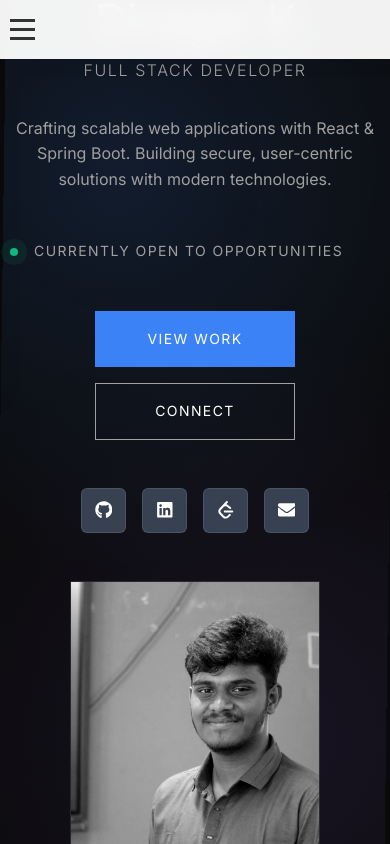
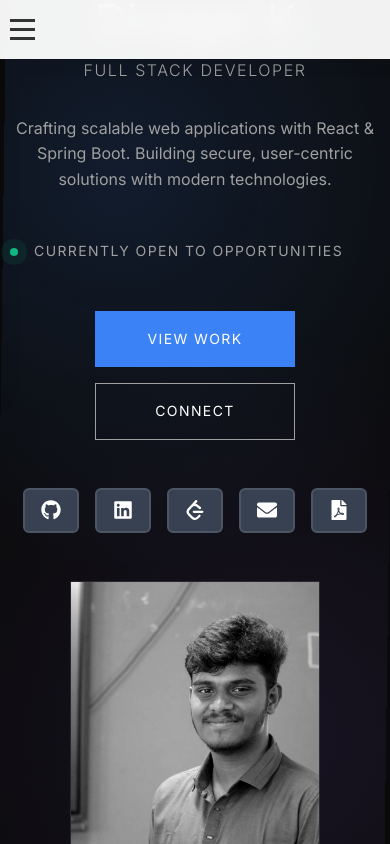
Before and after one commit to Divagarkathiresan/Portfolio, a React (Create React App) app in the folder frontend/: page / in a window 390 px wide. Shown: the top 844 px of the page. Built offline with nearby package versions, Linux system fonts and the light colour scheme.

Commit message:
Added resume

```diff
--- a/frontend/src/components/Contact.js
+++ b/frontend/src/components/Contact.js
@@ -136,17 +136,6 @@ const Contact = () => {
                 </div>
               </div>
             </div>
-            <div className="social-links">
-              <a href="https://github.com/Divagarkathiresan" target="_blank" rel="noopener noreferrer">
-                <FaGithub />
-              </a>
-              <a href="https://www.linkedin.com/in/divagar-kathiresan-a789352a0" target="_blank" rel="noopener noreferrer">
-                <FaLinkedin />
-              </a>
-              <a href="https://leetcode.com/u/Divagar_k/" target="_blank" rel="noopener noreferrer">
-                <SiLeetcode />
-              </a>
-            </div>
           </div>
           <form className="contact-form animate-on-scroll from-right" onSubmit={handleSubmit}>
             <div className="form-group">
--- a/frontend/src/components/Footer.css
+++ b/frontend/src/components/Footer.css
@@ -73,6 +73,6 @@
   }
 
   .footer-social {
-    justify-self: center;
+    justify-self:end;
   }
 }
--- a/frontend/src/components/Hero.css
+++ b/frontend/src/components/Hero.css
@@ -108,22 +108,28 @@
 
 .social-links {
   display: flex;
-  gap: var(--spacing-md);
+  gap: 1.25rem;
 }
 
 .social-links a {
-  display: flex;
+  display: inline-flex;
   align-items: center;
   justify-content: center;
-  width: 48px;
-  height: 48px;
-  background: transparent;
-  color: var(--color-text-secondary);
-  border: 1px solid rgba(255, 255, 255, 0.1);
-  font-size: var(--font-size-lg);
-  transition: all 0.4s cubic-bezier(0.16, 1, 0.3, 1);
+  width: 70px;
+  height: 70px;
+  padding: 0;
+  background: #374151;
+  color: var(--color-text-primary);
+  border: 2px solid #4b5563;
+  border-radius: 12px;
   position: relative;
   overflow: hidden;
+  text-decoration: none;
+  white-space: nowrap;
+  transition: width 0.45s cubic-bezier(0.16, 1, 0.3, 1),
+              color 0.4s cubic-bezier(0.16, 1, 0.3, 1),
+              border-color 0.4s cubic-bezier(0.16, 1, 0.3, 1),
+              transform 0.4s cubic-bezier(0.16, 1, 0.3, 1);
 }
 
 .social-links a::before {
@@ -136,21 +142,76 @@
   background: var(--color-accent);
   transform: translateY(100%);
   transition: transform 0.4s cubic-bezier(0.16, 1, 0.3, 1);
+  z-index: 0;
 }
 
 .social-links a:hover::before {
   transform: translateY(0);
 }
 
-.social-links a:hover {
+.social-links a:hover,
+.social-links a:focus-visible {
+  width: 120px;
   color: var(--color-text-primary);
   border-color: var(--color-accent);
   transform: translateY(-2px);
 }
 
+.social-icon {
+  display: flex;
+  align-items: center;
+  justify-content: center;
+  position: absolute;
+  inset: 0;
+  transition: opacity 0.25s ease, transform 0.45s cubic-bezier(0.16, 1, 0.3, 1);
+  z-index: 1;
+}
+
+.social-label {
+  display: flex;
+  align-items: center;
+  justify-content: center;
+  position: absolute;
+  inset: 0;
+  opacity: 0;
+  font-size: var(--font-size-sm);
+  font-weight: 500;
+  letter-spacing: 0.05em;
+  overflow: hidden;
+  white-space: nowrap;
+  transform: scaleX(0.7);
+  transition: opacity 0.25s ease 0.1s, transform 0.45s cubic-bezier(0.16, 1, 0.3, 1) 0.1s;
+  text-transform: uppercase;
+}
+
+.social-links a:hover .social-icon,
+.social-links a:focus-visible .social-icon {
+  opacity: 0;
+  transform: scale(0.7);
+}
+
+.social-links a:hover .social-label,
+.social-links a:focus-visible .social-label {
+  opacity: 1;
+  transform: scaleX(1);
+}
+
 .social-links a svg {
-  position: relative;
-  z-index: 1;
+  width: 20px;
+  height: 20px;
+}
+
+.social-links a:focus-visible {
+  outline: 2px solid var(--color-accent);
+  outline-offset: 3px;
+}
+
+@media (prefers-reduced-motion: reduce) {
+  .social-links a,
+  .social-icon,
+  .social-label {
+    transition: none;
+  }
 }
 
 .hero-image {
@@ -213,6 +274,7 @@
 
   .social-links {
     justify-content: center;
+    gap: 1rem;
   }
 
   .hero-description {
@@ -254,9 +316,20 @@
   }
 
   .social-links a {
-    width: 44px;
-    height: 44px;
+    width: 56px;
+    min-width: 56px;
+    height: 56px;
     font-size: var(--font-size-base);
+  }
+
+  .social-links a:hover,
+  .social-links a:focus-visible {
+    width: 100px;
+  }
+
+  .social-links a svg {
+    width: 20px;
+    height: 20px;
   }
 }
 
--- a/frontend/src/components/Hero.js
+++ b/frontend/src/components/Hero.js
@@ -1,8 +1,9 @@
 import React, { useEffect, useRef } from 'react';
-import { FaGithub, FaLinkedin, FaEnvelope } from 'react-icons/fa';
+import { FaGithub, FaLinkedin, FaEnvelope, FaFilePdf } from 'react-icons/fa';
 import { SiLeetcode } from 'react-icons/si';
 import { useScrollAnimation } from '../utils/scrollAnimation';
 import whatsappImage from './Photo.jpg';
+import resumePDF from './Divagar Kathiresan Resume June 2026.pdf';
 import './Hero.css';
 
 const Hero = () => {
@@ -44,17 +45,25 @@ const Hero = () => {
               <a href="#contact" className="btn btn-outline">Connect</a>
             </div>
             <div className="social-links hero-element">
-              <a href="https://github.com/Divagarkathiresan" target="_blank" rel="noopener noreferrer">
-                <FaGithub />
+              <a href="https://github.com/Divagarkathiresan" target="_blank" rel="noopener noreferrer" aria-label="GitHub">
+                <span className="social-icon" aria-hidden="true"><FaGithub /></span>
+                <span className="social-label">GitHub</span>
               </a>
-              <a href="https://www.linkedin.com/in/divagar-kathiresan-a789352a0" target="_blank" rel="noopener noreferrer">
-                <FaLinkedin />
+              <a href="https://www.linkedin.com/in/divagar-kathiresan-a789352a0" target="_blank" rel="noopener noreferrer" aria-label="LinkedIn">
+                <span className="social-icon" aria-hidden="true"><FaLinkedin /></span>
+                <span className="social-label">LinkedIn</span>
               </a>
-              <a href="https://leetcode.com/u/Divagar_k/" target="_blank" rel="noopener noreferrer">
-                <SiLeetcode />
+              <a href="https://leetcode.com/u/Divagar_k/" target="_blank" rel="noopener noreferrer" aria-label="LeetCode">
+                <span className="social-icon" aria-hidden="true"><SiLeetcode /></span>
+                <span className="social-label">LeetCode</span>
               </a>
-              <a href="mailto:divagar656@gmail.com">
-                <FaEnvelope />
+              <a href="mailto:divagar656@gmail.com" aria-label="Email">
+                <span className="social-icon" aria-hidden="true"><FaEnvelope /></span>
+                <span className="social-label">Email</span>
+              </a>
+              <a href={resumePDF} target="_blank" rel="noopener noreferrer" aria-label="Resume">
+                <span className="social-icon" aria-hidden="true"><FaFilePdf /></span>
+                <span className="social-label">Resume</span>
               </a>
             </div>
           </div>
```
Also changed, not shown: 2 other files (tests, documents, lock files or other folders).
